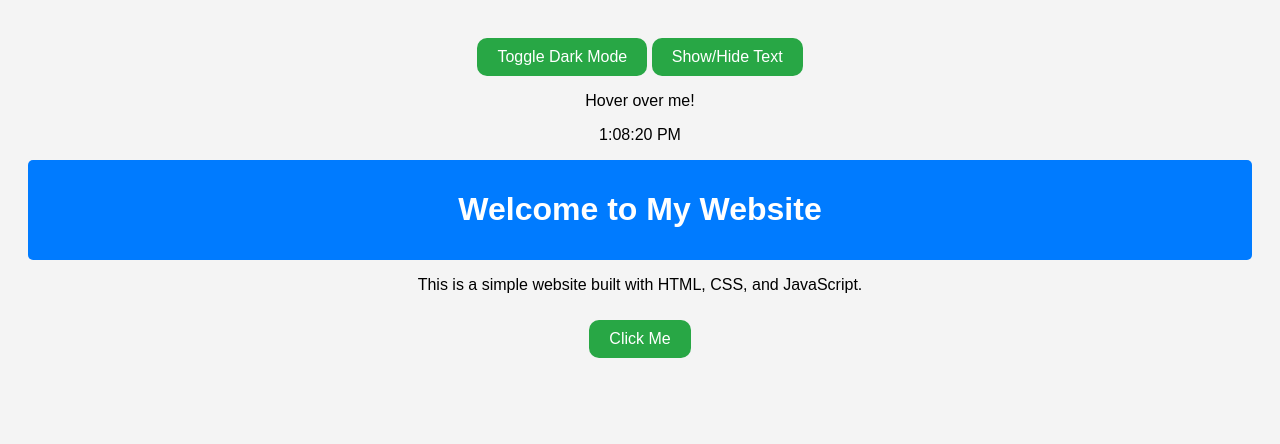
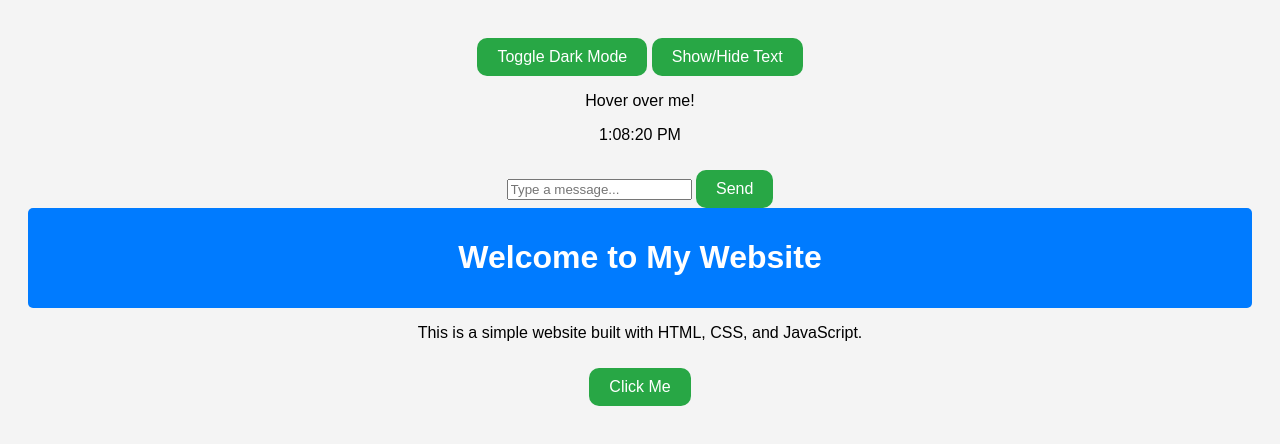
Before and after one commit to pkarthikmohan/my-simple-website, a plain HTML site: page index.html in a window 1280 px wide. Drawn offline with Linux system fonts and the light colour scheme.

Commit message:
Update index.html

```diff
--- a/index.html
+++ b/index.html
@@ -12,6 +12,12 @@
 <p id="hiddenText" style="display: none;">Surprise! 🎉</p>
 <p id="hoverText">Hover over me!</p>
 <p id="clock"></p>
+    <div class="chat-container">
+    <div id="chat-box"></div>
+    <input type="text" id="user-input" placeholder="Type a message..." onkeypress="handleKeyPress(event)">
+    <button onclick="sendMessage()">Send</button>
+</div>
+
 
 
     <header>
```
